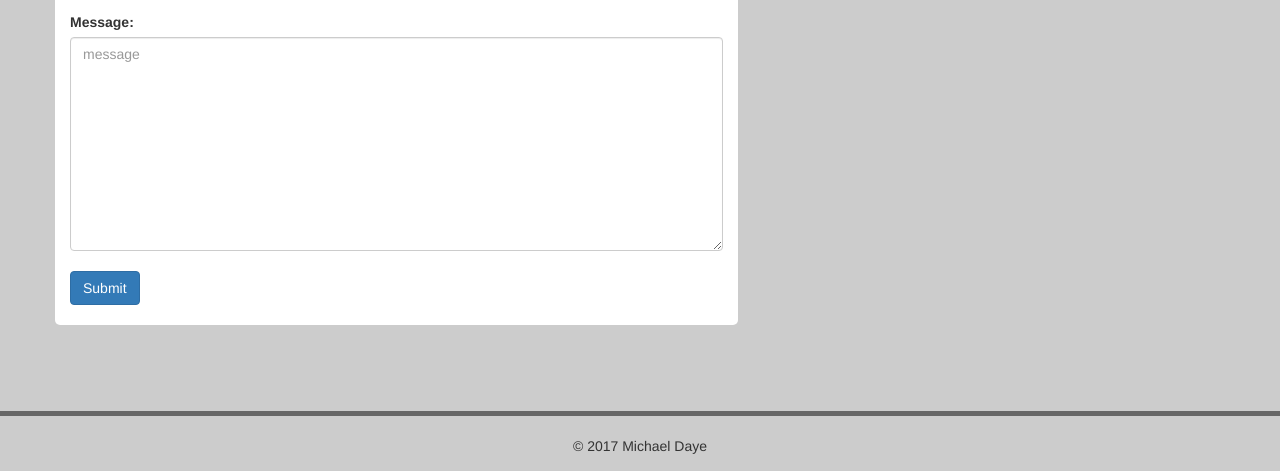
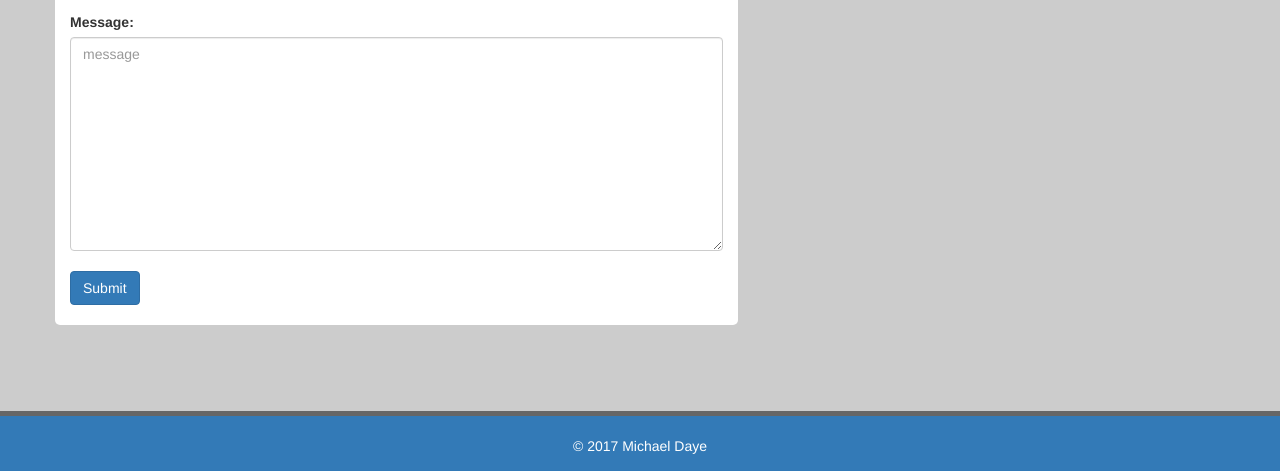
Before and after one commit to Rogwzrd/Bootstrap-Portfolio, a plain HTML site: page contact.html in a window 1280 px wide. Shown: the part 329-800 px from the top of the page. Drawn offline with Linux system fonts and the light colour scheme.

Commit message:
bug fixed

```diff
--- a/contact.html
+++ b/contact.html
@@ -77,7 +77,7 @@
 		</div>
 	</div>
 </div>
-	<footer>
+	<footer class="bg-primary">
 		&copy; 2017 Michael Daye
 	</footer>
 </body>
```
Also changed, not shown: index.html (+1 -1 lines).
